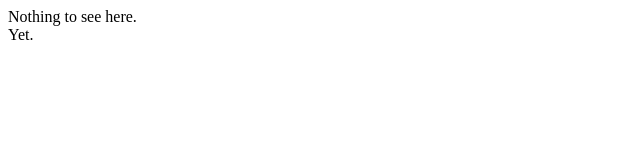
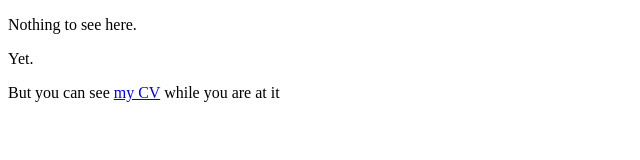
Before and after one commit to Vesninovich/vesninovich.github.io, a plain HTML site: page index.html in a window 1280 px wide. Shown: the whole page, without its empty margins (0-640 px from the left). Drawn offline with Linux system fonts and the light colour scheme.

Commit message:
Add CV.pdf

```diff
--- a/index.html
+++ b/index.html
@@ -6,8 +6,8 @@
     <title>Dmitry Vesnin</title>
 </head>
 <body>
-    Nothing to see here.
-    <br>
-    Yet.
+    <p>Nothing to see here.</p>
+    <p>Yet.</p>
+    <p>But you can see <a href="CV.pdf">my CV</a> while you are at it</p>
 </body>
 </html>
```
Also changed, not shown: 1 other file.
